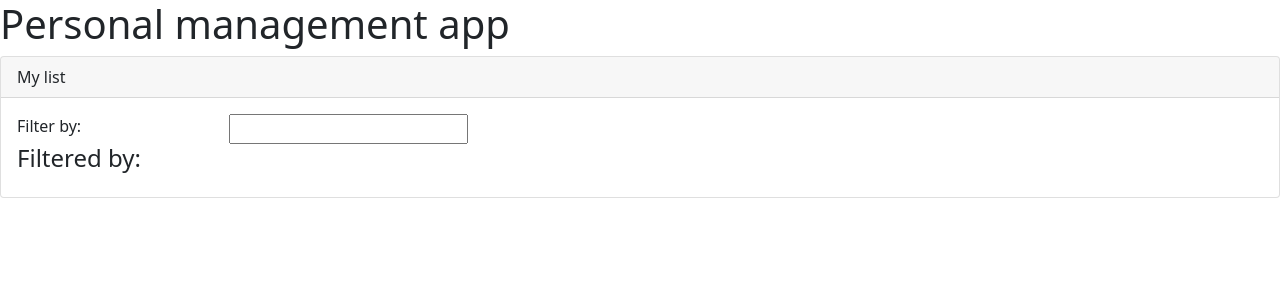
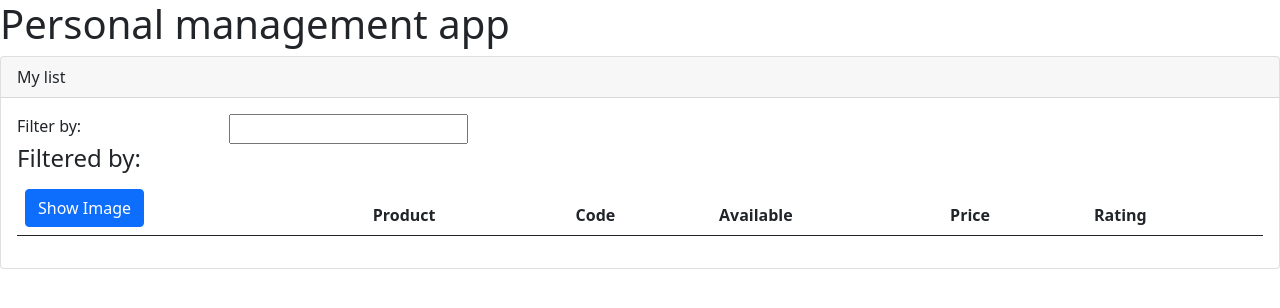
Before and after one commit to HaoWang95/ngapm, an Angular app: page / in a window 1280 px wide. Shown: the top 308 px of the page. Built offline with nearby package versions, Linux system fonts and the light colour scheme.

Commit message:
*ngIf directives

```diff
--- a/src/app/items/item-list.component.html
+++ b/src/app/items/item-list.component.html
@@ -15,7 +15,7 @@
             </div>
         </div>
         <div class="table-responsive">
-            <table class="table" *ngIf='items.length'>
+            <table class="table">
                 <thead>
                     <tr>
                         <th>
```
